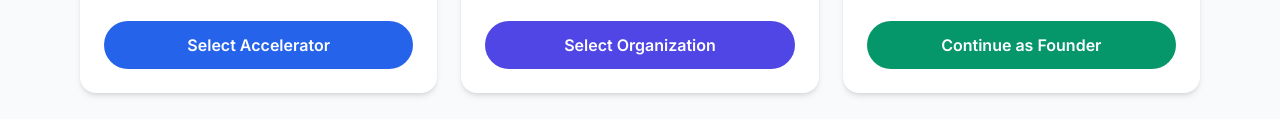
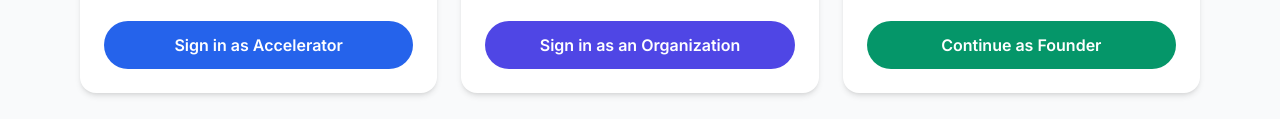
Before and after one commit to DonnaOftadeh/Nextify-Dashboard, a plain HTML site: page roles.html in a window 1280 px wide. Shown: the part 399-518 px from the top of the page. Drawn offline with nearby package versions, Linux system fonts and the light colour scheme.

Commit message:
Update roles.html

```diff
--- a/roles.html
+++ b/roles.html
@@ -35,7 +35,7 @@
         <h3 class="text-xl font-bold text-gray-900 mb-2">Accelerator</h3>
         <p class="text-gray-600 mb-6">For startup programs that want AI-powered scouting, evaluation, and portfolio support.</p>
         <button id="open-accel" class="mt-auto focusable inline-flex items-center justify-center px-5 py-3 rounded-full bg-blue-600 text-white font-semibold hover:bg-blue-700 transition">
-          Select Accelerator
+          Sign in as Accelerator
         </button>
       </div>
 
@@ -45,7 +45,7 @@
         <h3 class="text-xl font-bold text-gray-900 mb-2">Organization</h3>
         <p class="text-gray-600 mb-6">For corporates, NGOs, and institutions seeking external innovation and internal acceleration.</p>
         <button id="open-org" class="mt-auto focusable inline-flex items-center justify-center px-5 py-3 rounded-full bg-indigo-600 text-white font-semibold hover:bg-indigo-700 transition">
-          Select Organization
+          Sign in as an Organization
         </button>
       </div>
 
```
